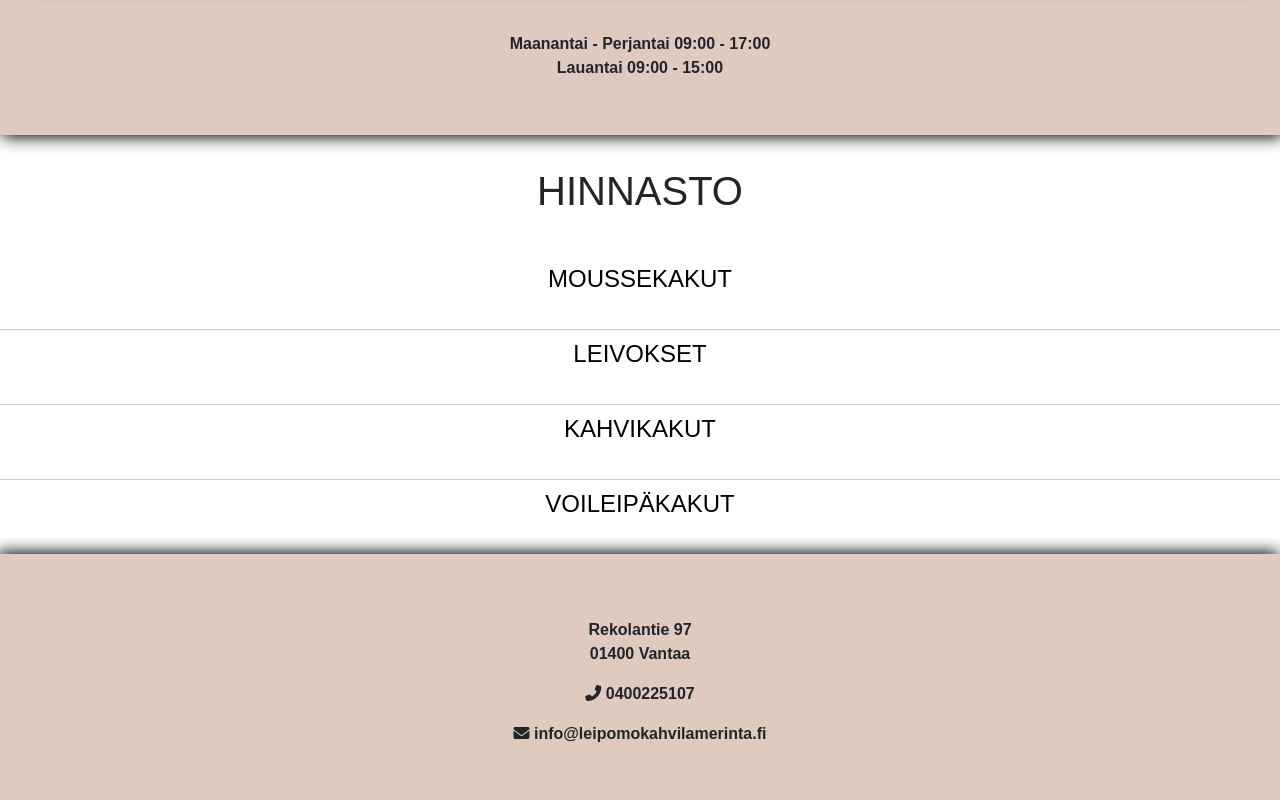
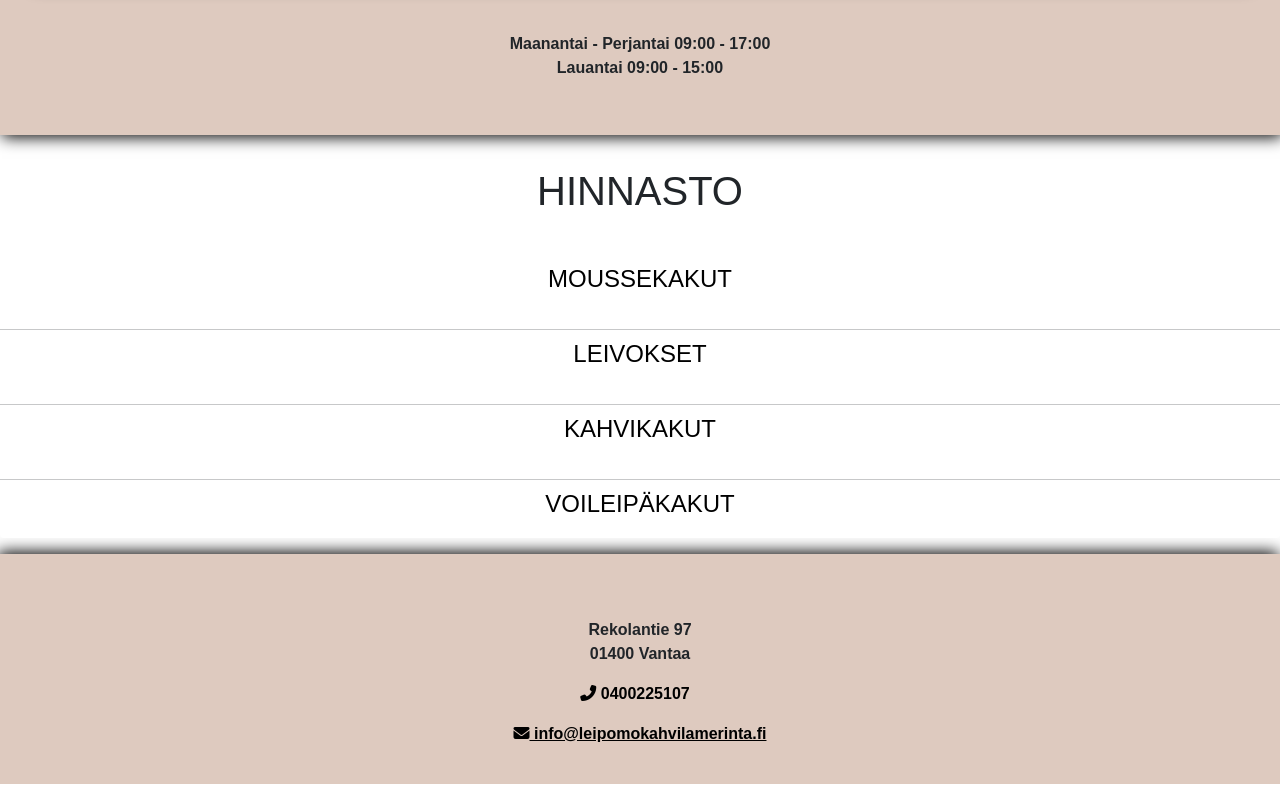
Before and after one commit to karloismann/merinta, a plain HTML site: page index.html in a window 1280 px wide. Shown: the part 1800-2600 px from the top of the page. Drawn offline with nearby package versions, Linux system fonts and the light colour scheme.

Commit message:
Update index.html

```diff
--- a/index.html
+++ b/index.html
@@ -279,8 +279,8 @@
         <div class="col">
           <p class="address">Rekolantie 97</p>
           <p>01400 Vantaa</p>
-          <p><i class="fas fa-phone-alt"></i> 0400225107</p>
-          <p><i class="fas fa-envelope"></i> info@leipomokahvilamerinta.fi</p>
+          <p class="phone"><i class="fas fa-phone-alt"></i> 0400225107</p>
+          <a class="email-link" href="mailto:info@leipomokahvilamerinta.fi"><i class="fas fa-envelope"></i> info@leipomokahvilamerinta.fi</a>
 
         </div>
 
```
